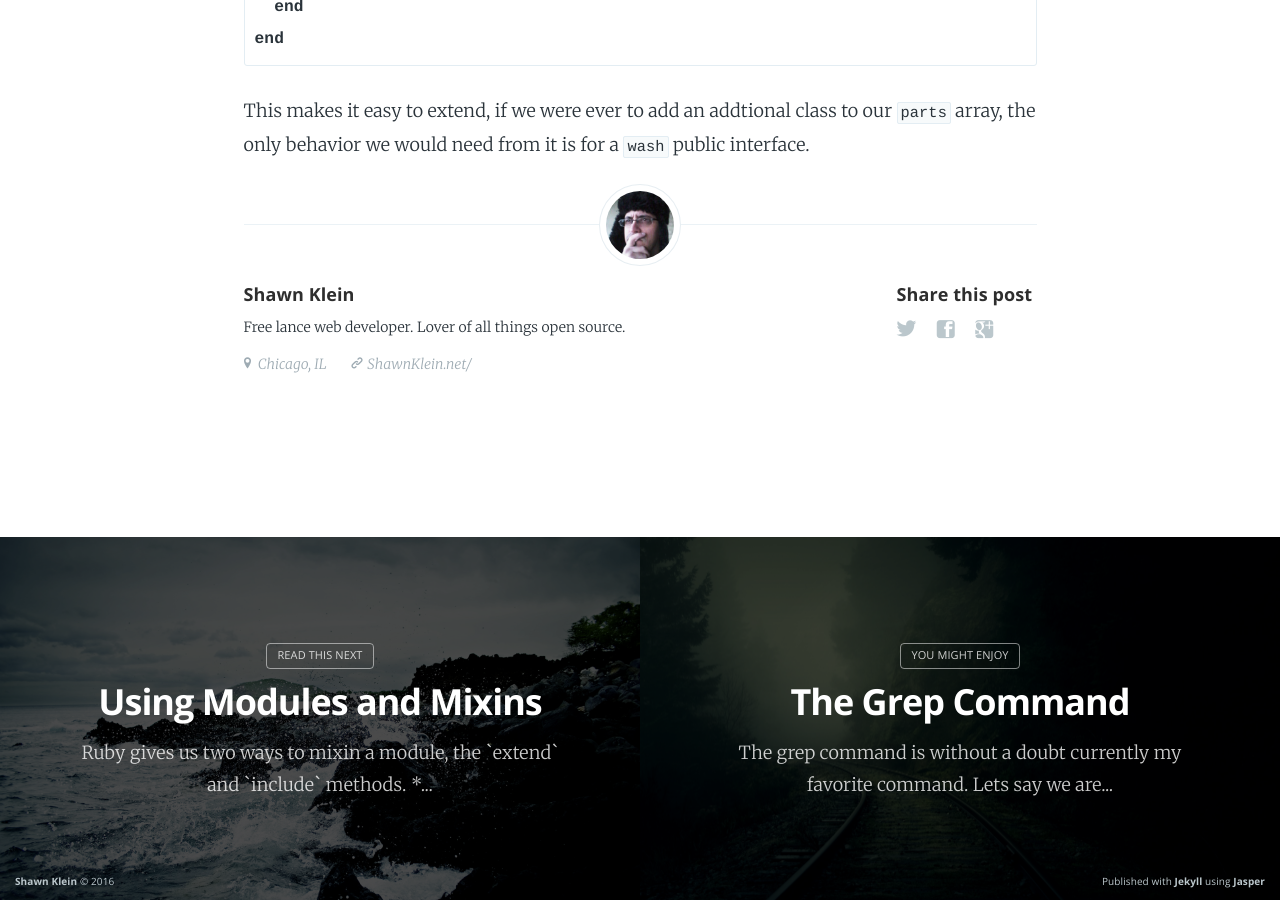
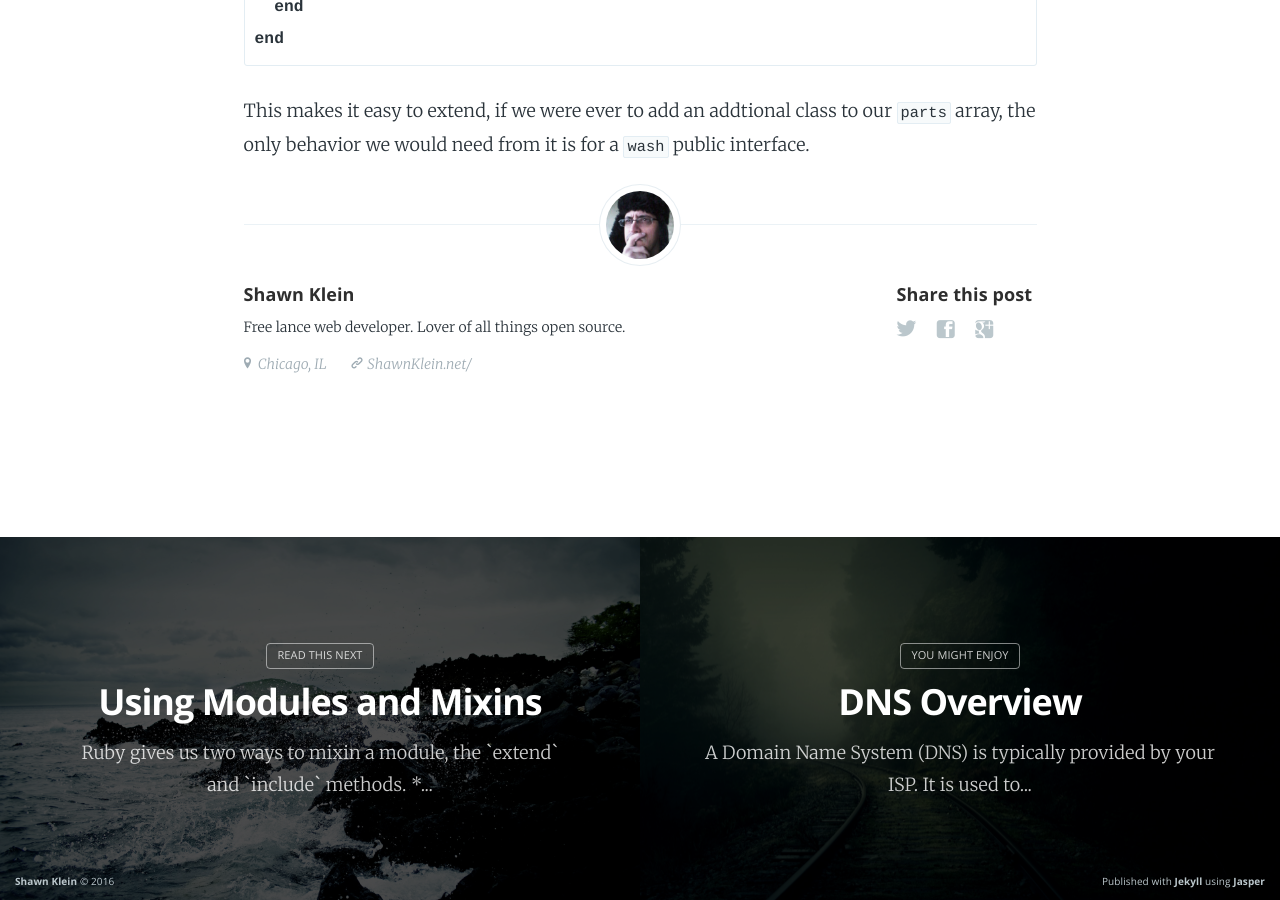
Before and after one commit to Carpk/ShawnKlein, a Jekyll site: the page built from _posts/2016-05-01-duck-typing.md, in a window 1280 px wide and 900 px high, scrolled down 4026 px. Built offline with Jekyll 4.4.1, drawn with Linux system fonts in a browser that asks for light colours; nearby versions of some CDN libraries; some web fonts are replaced; Markdown is read by kramdown in place of the engine named in the settings.

Commit message:
create DNS Overview blog post

```diff
--- /dev/null
+++ b/_posts/2016-06-13-dns-overview.md
@@ -0,0 +1,77 @@
+---
+layout: post
+cover: 'assets/images/railroad_fog.jpg'
+title: DNS Overview
+date:   2016-04-26 20:24:00
+tags: general
+subclass: 'post tag-test tag-content'
+categories: 'casper'
+navigation: True
+logo: 'assets/images/logo.png'
+---
+
+
+A Domain Name System (DNS) is typically provided by your ISP. It is used to look up a hostname (ShawnKlein.net) and convert it to a IP address (127.0.0.1) so we can find our site on the World Wide Web. The DNS converts more than just hostnames, the table below will help us make sense of some additional records that we may be familiar with.
+
+
+<table>
+  <tr>
+    <th>Name</th>
+    <th>Type</th>
+    <th>Description</th>
+  </tr>
+  <tr>
+    <td>A</td>
+    <td>IPv4 address</td>
+    <td>32-bit IP address, used to map hostnames</td>
+  </tr>
+  <tr>
+    <td>AAAA</td>
+    <td>IPv6 address</td>
+    <td>128-bit IP address, used to map hostnames</td>
+  </tr>
+  <tr>
+    <td>CCA</td>
+    <td>Canonical name</td>
+    <td>Alias of one name to another, DNS lookup will continue with new name</td>
+  </tr>
+  <tr>
+    <td>CERT</td>
+    <td>Certificate</td>
+    <td>Stores PGP</td>
+  </tr>
+  <tr>
+    <td>CNAME</td>
+    <td>Canonical name</td>
+    <td>Alias of one name to another, DNS lookup will continue with new name</td>
+  </tr>
+  <tr>
+    <td>MX</td>
+    <td>Mail exchange</td>
+    <td>prefix line with its line number match</td>
+  </tr>
+  <tr>
+    <td>SOA</td>
+    <td>Start of Authority</td>
+    <td>Alias of one name to another, DNS lookup will continue with new name</td>
+  </tr>
+  <tr>
+    <td>URI</td>
+    <td>Uniform Resource Identifier</td>
+    <td>maps hostnames</td>
+  </tr>
+</table>
+
+This is only a small sample of DNS record types, a full list can be found on ![wikipedia.org](https://en.wikipedia.org/wiki/List_of_DNS_record_types)
+
+It is helpful to note that a URL is a type of URI. A URL being `http://ShawnKlein.net/awesome_page`, so a URI can refer to the same, in addition to URNs such as `urn:isbn:0-486-27557-4`.
+
+
+![DNS query diagram](/images/dns_queries.gif)
+
+
+The root name server begins the proccess by reading the domain name from right to left. Directing us to another server that matches our TLD (.net, .com, .uk, .gov).
+
+Our com. nameserver can then resolve the hostname, which would be the `example` in `http://www.example.com`
+
+Then the example.com nameserver can respond to the final portion, being a `www` request, it will return the appropriate IP address.
```
Also changed, not shown: _posts/2016-06-08-rest.md (+1 -1 lines), assets/images/dns_fig01.jpg (added), assets/images/dns_queries.gif (added).
